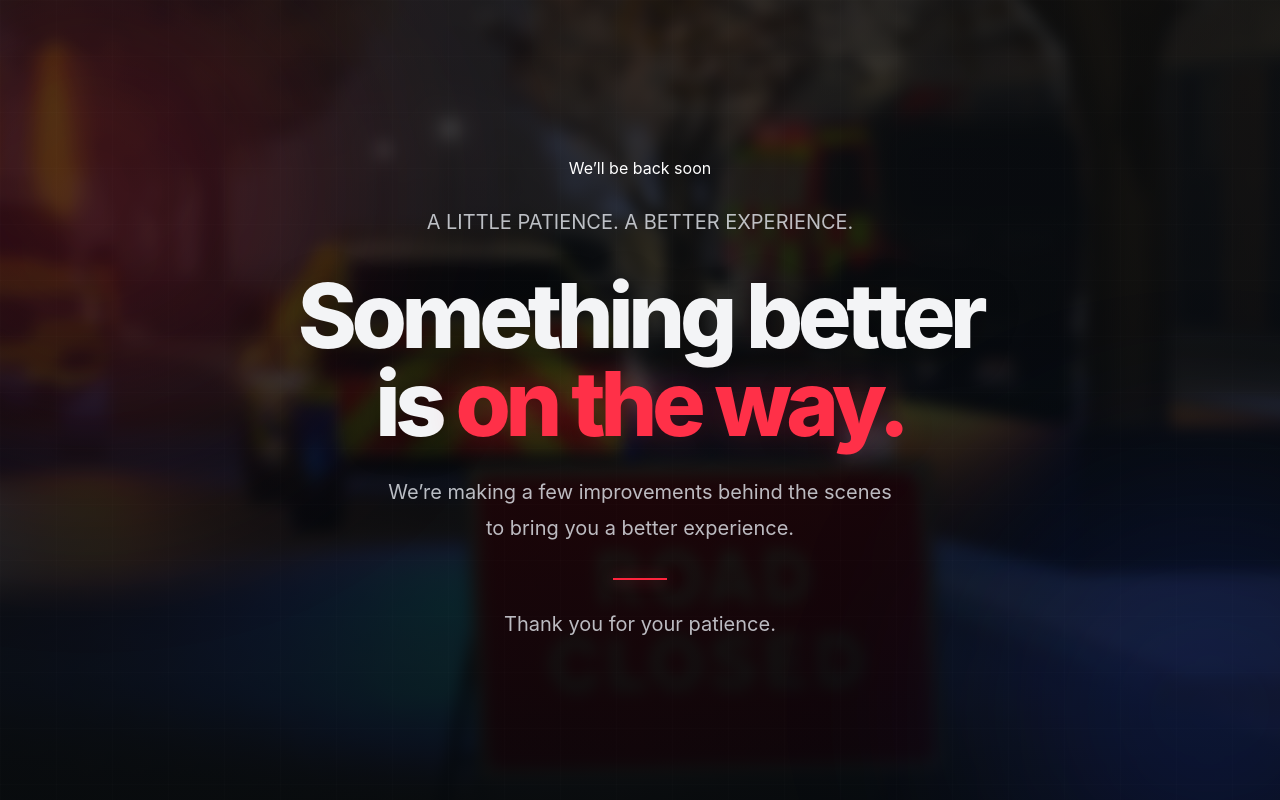
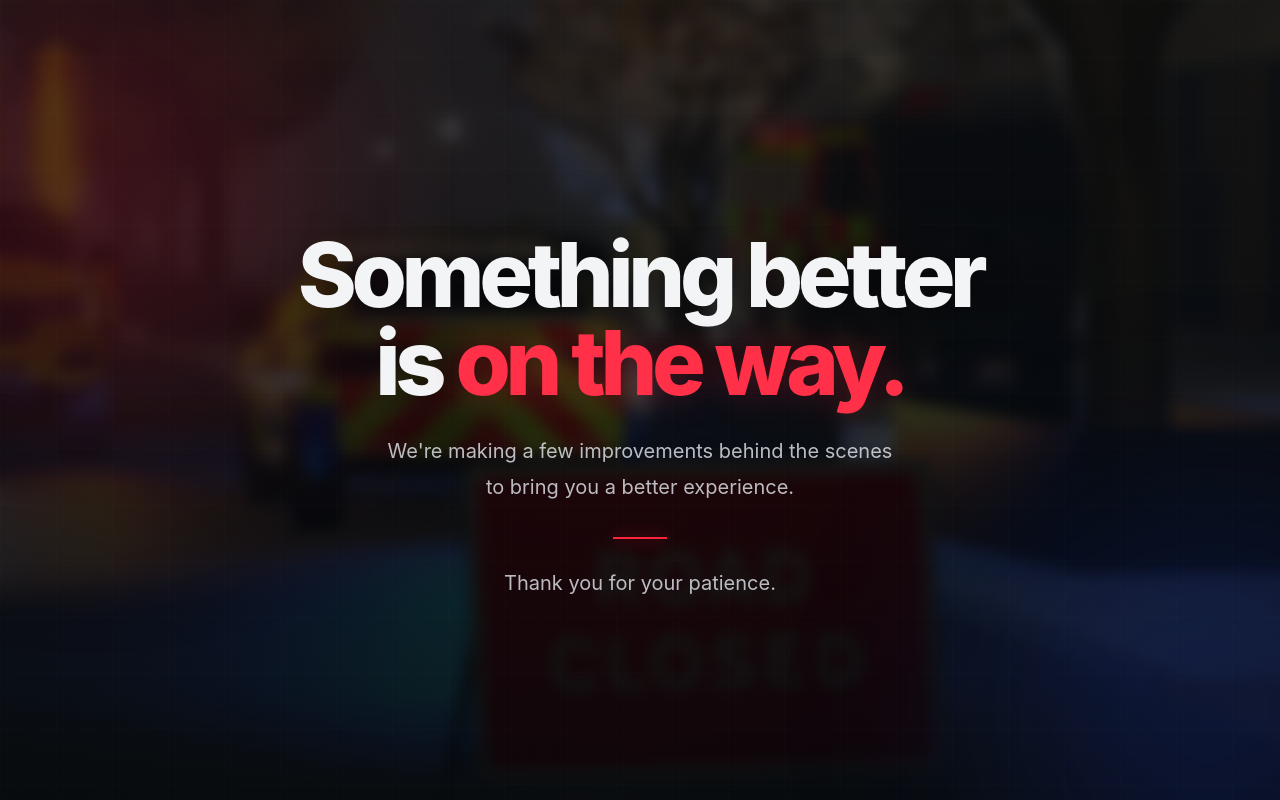
Before and after one commit to swift-sys/oxford-website, a React (Vite) app: page / in a window 1280 px wide. Built offline with nearby package versions, Linux system fonts and the light colour scheme.

Commit message:
Refactor Maintenance component layout and text
Removed unnecessary comments and updated text for clarity.

```diff
--- a/src/pages/Maintenance.tsx
+++ b/src/pages/Maintenance.tsx
@@ -3,7 +3,6 @@ import "../styles/maintenance.css";
 export default function Maintenance() {
   return (
     <main className="maintenance-page">
-      {/* Background */}
       <div className="maintenance-background" aria-hidden="true">
         <div className="maintenance-image" />
         <div className="maintenance-overlay" />
@@ -12,18 +11,8 @@ export default function Maintenance() {
         <div className="maintenance-grid" />
       </div>
 
-      {/* Main content */}
       <section className="maintenance-hero">
         <div className="maintenance-content">
-          <div className="maintenance-status">
-            <span className="maintenance-status-dot" />
-            <span>We’ll be back soon</span>
-          </div>
-
-          <p className="maintenance-eyebrow">
-            A LITTLE PATIENCE. A BETTER EXPERIENCE.
-          </p>
-
           <h1>
             Something better
             <br />
@@ -31,7 +20,7 @@ export default function Maintenance() {
           </h1>
 
           <p className="maintenance-description">
-            We’re making a few improvements behind the scenes
+            We&apos;re making a few improvements behind the scenes
             <br className="desktop-break" />
             to bring you a better experience.
           </p>
@@ -44,7 +33,6 @@ export default function Maintenance() {
         </div>
       </section>
 
-      {/* Bottom accent */}
       <div className="maintenance-bottom-line" aria-hidden="true" />
     </main>
   );
```
